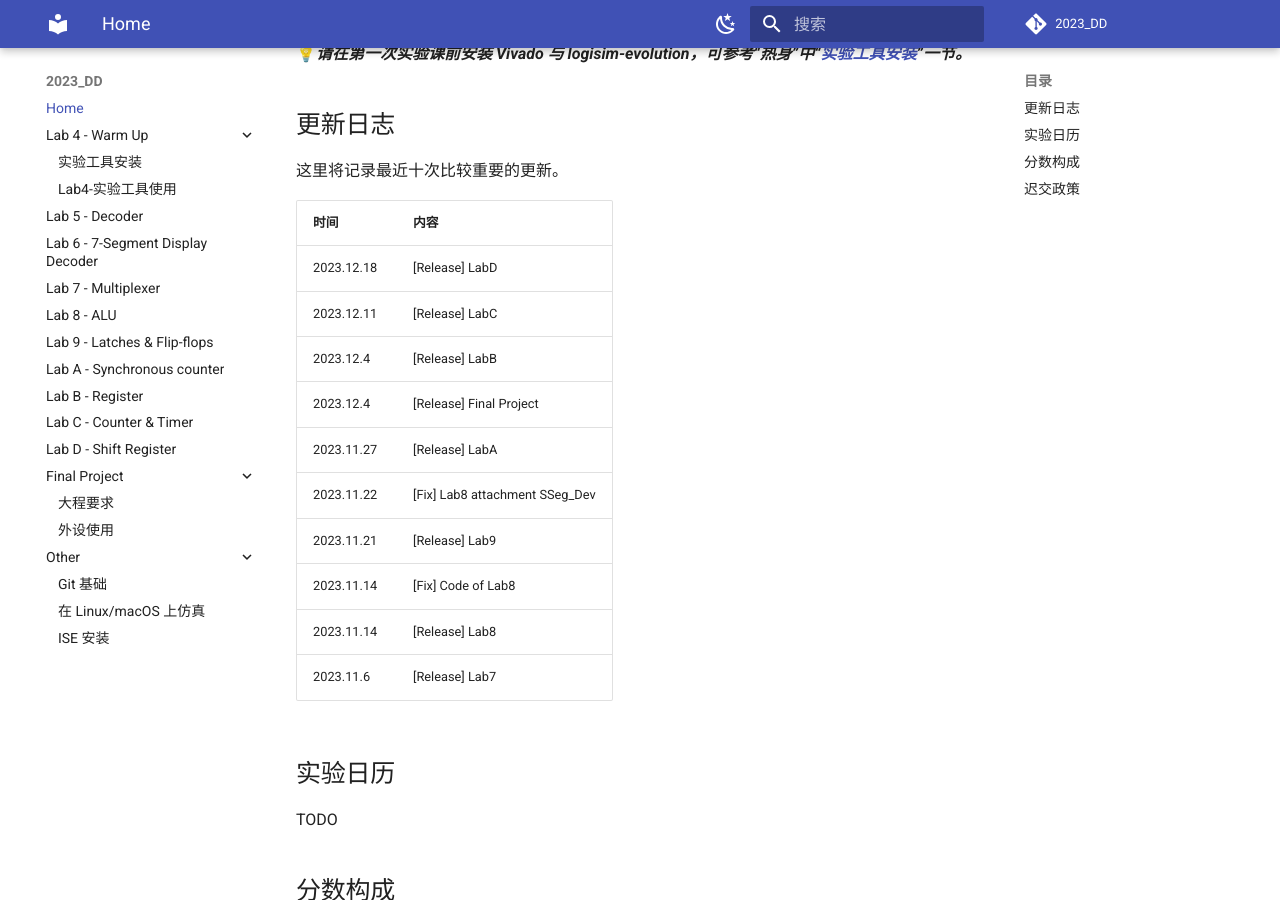
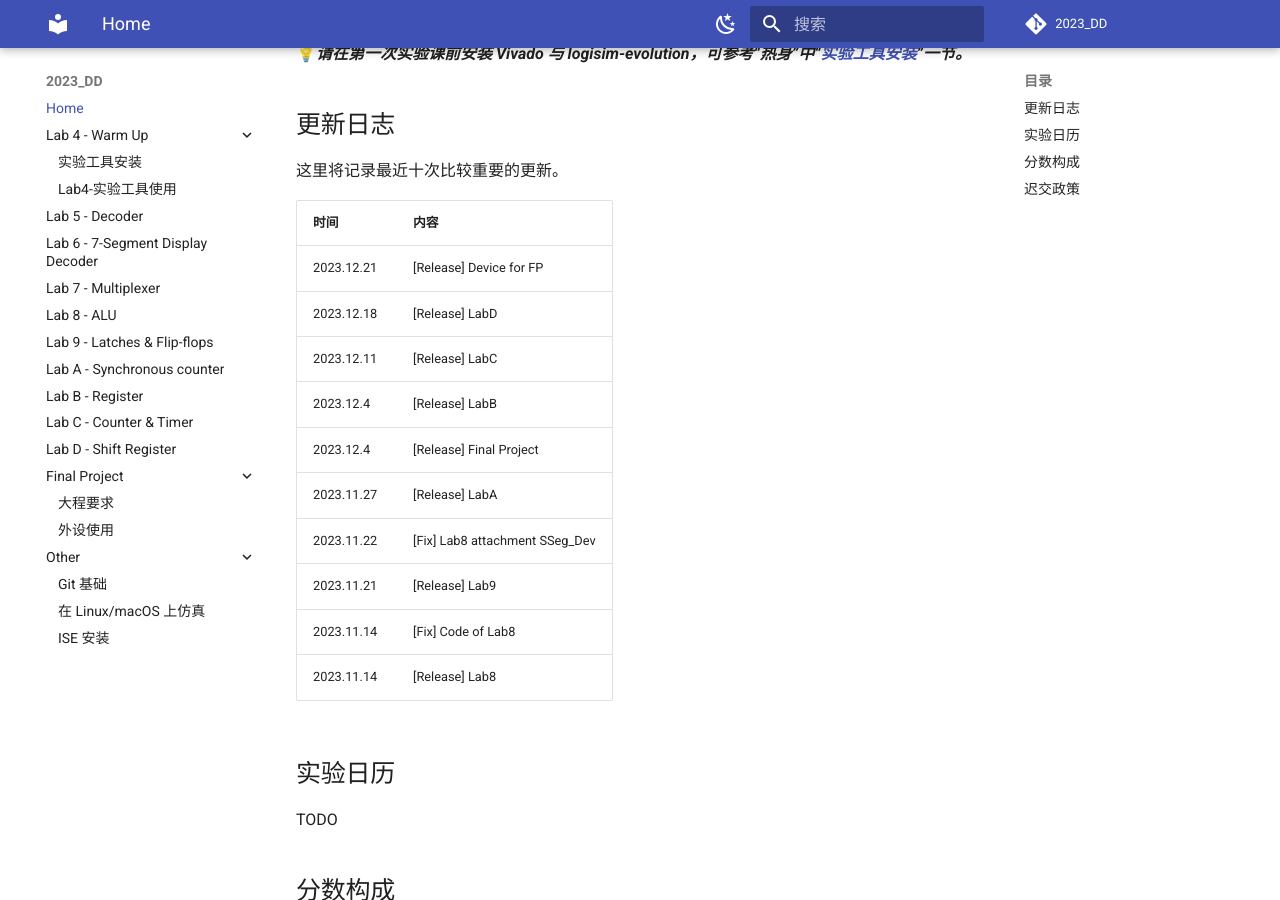
Before and after one commit to Guahao31/2023_DD, an MkDocs documentation site: the page built from docs/index.md, in a window 1280 px wide and 900 px high, scrolled down 458 px. Built offline with MkDocs 1.6.1 and Material for MkDocs 9.7.7, drawn with Linux system fonts in a browser that asks for light colours; a script that is not in the unit is left out; comment, search, counter and statistics services are not loaded.

Commit message:
release: device

```diff
--- a/docs/index.md
+++ b/docs/index.md
@@ -20,6 +20,7 @@
 
 | 时间 | 内容 |
 | --- | :------------------------------------ |
+| 2023.12.21 | [Release] Device for FP |
 | 2023.12.18 | [Release] LabD |
 | 2023.12.11 | [Release] LabC |
 | 2023.12.4 | [Release] LabB |
@@ -29,7 +30,7 @@
 | 2023.11.21 | [Release] Lab9 |
 | 2023.11.14 | [Fix] Code of Lab8 |
 | 2023.11.14 | [Release] Lab8 |
-| 2023.11.6 | [Release] Lab7 |
+<!-- | 2023.11.6 | [Release] Lab7 | -->
 <!-- | 2023.10.31 | [Release] Lab6 | -->
 <!-- | 2023.10.23 | [Release] Lab5 | -->
 <!-- | 2023.10.12 | [Update] 迟交政策 | -->
```
